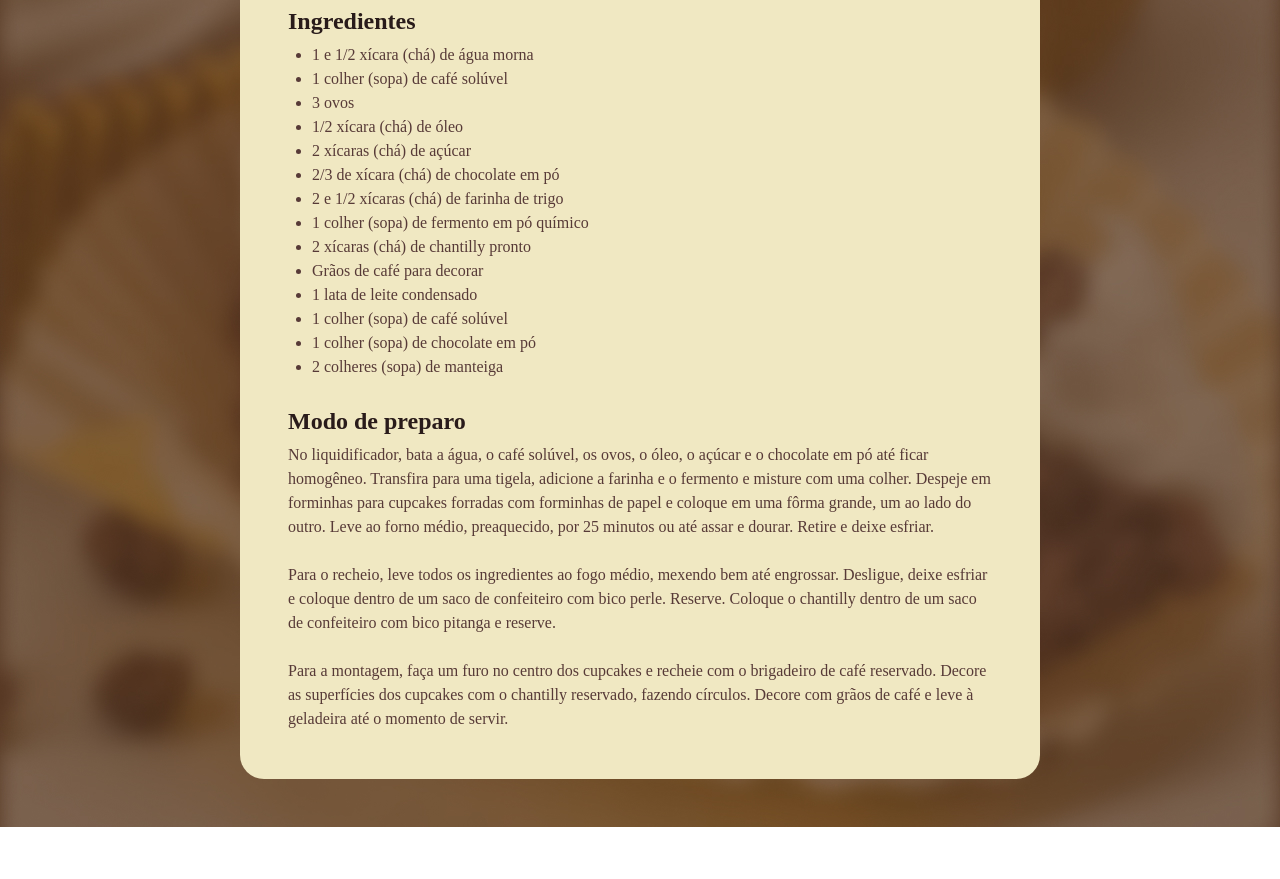
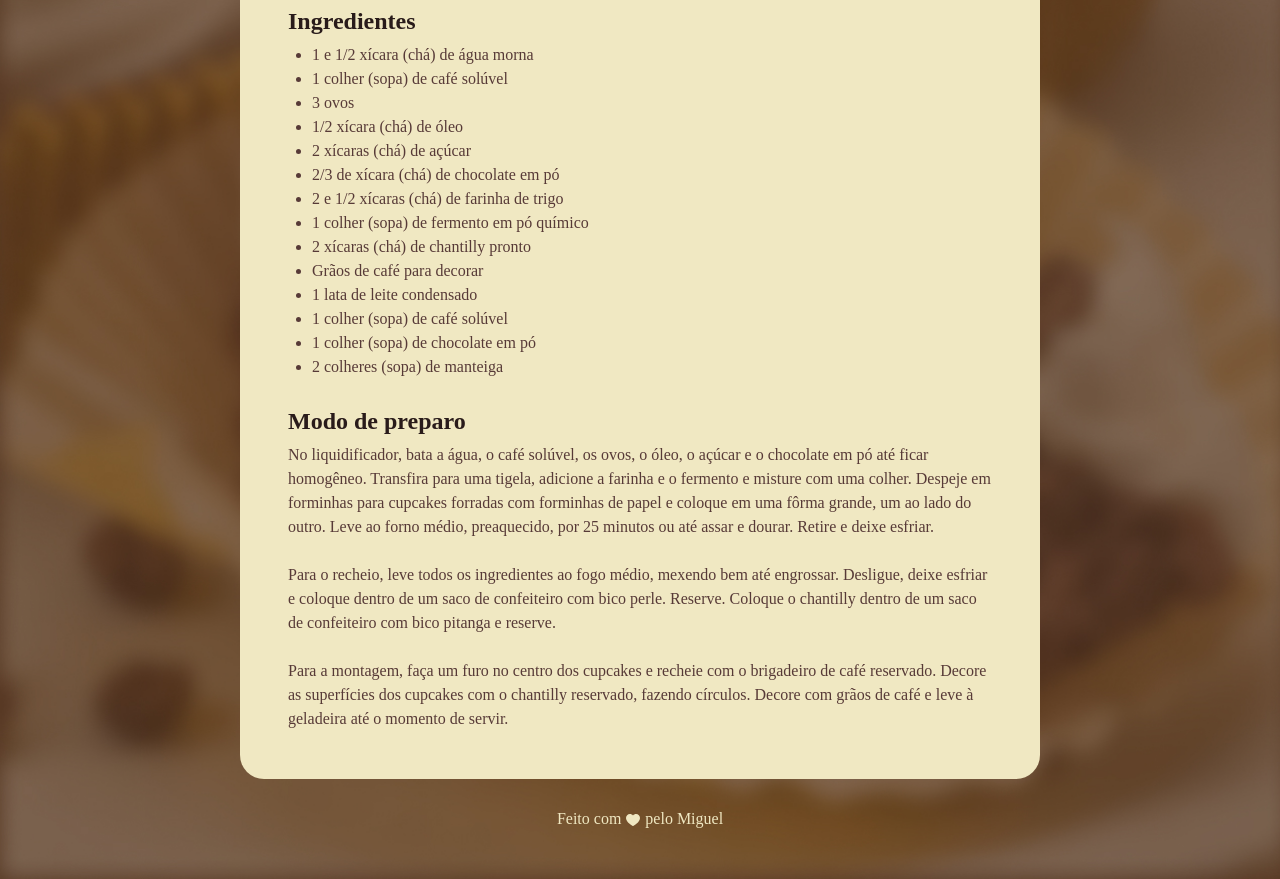
Before and after one commit to MiguelLima01/Rocketseat_FullStack, a plain HTML site: page index.html in a window 1280 px wide. Shown: the part 720-1599 px from the top of the page. Before the commit the page ends 1547 px from the top, so only its background shows below. Drawn offline with Linux system fonts and the light colour scheme; a web font is replaced by a local one.

Commit message:
adicionando footer

```diff
--- a/index.html
+++ b/index.html
@@ -52,5 +52,8 @@
             </section>
         </main>
     </div>
+        <footer> Feito com
+        <img src="assets/Créditos.svg" alt="coracaozinho fofinho">
+         pelo Miguel </footer>
 </body>
 </html>
--- a/style.css
+++ b/style.css
@@ -19,7 +19,7 @@
     padding: 24px;
     background-color: #f0e8c2;
     border-radius: 24px;
-    margin: 48px auto;
+    margin: 48px auto 28px ;
     box-sizing: border-box;
 }
 
@@ -54,3 +54,13 @@
 ul {
     padding-left: 24px;
 }
+
+footer {
+    color: #f0e8c2;
+    text-align: center;
+    padding-bottom: 48px;
+}
+
+footer img {
+    vertical-align: middle;
+}
```
Also changed, not shown: assets/Créditos.svg (added).
